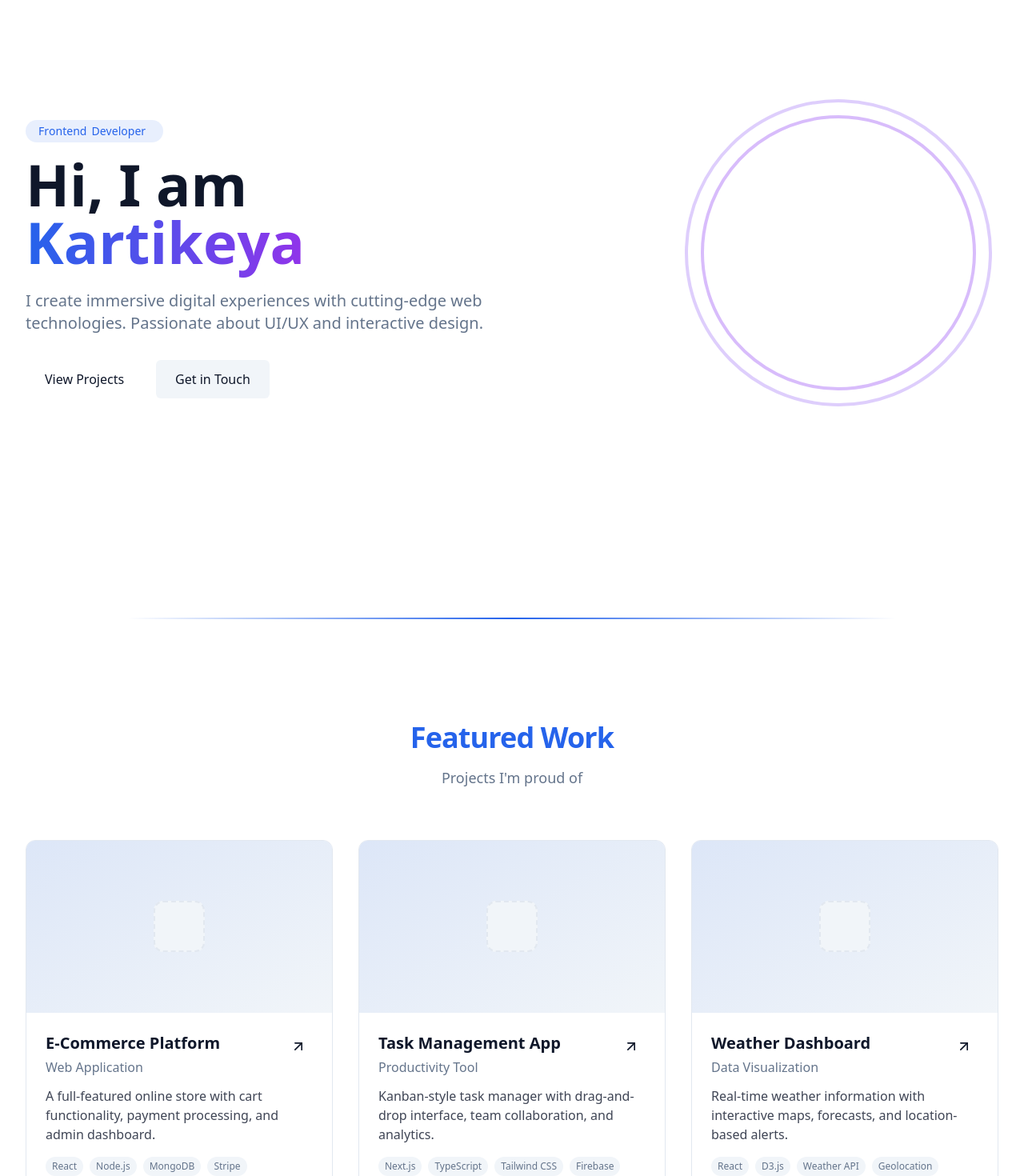
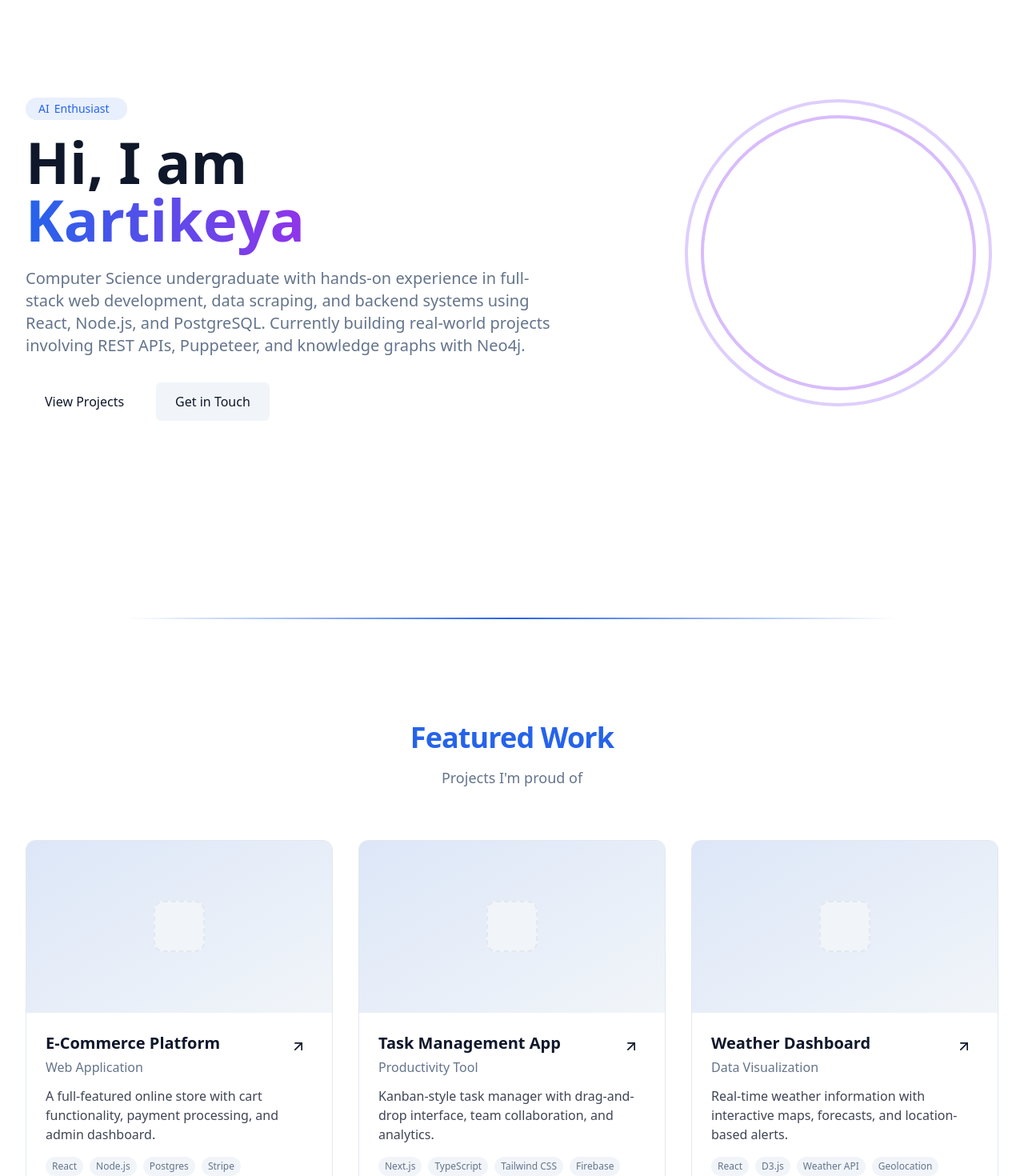
Before and after one commit to JoshiKartikeya/PortfolioWebsite, a Next.js app in the folder my-portfolio/: page / in a window 1280 px wide. Shown: the part 140-1610 px from the top of the page at 80% size. Built offline with nearby package versions, Linux system fonts and the light colour scheme.

Commit message:
Changes to the details of the projects

```diff
--- a/my-portfolio/src/components/sections/Hero.tsx
+++ b/my-portfolio/src/components/sections/Hero.tsx
@@ -76,7 +76,7 @@ export default function Hero() {
       >
         <motion.div variants={itemVariants}>
           <div className="inline-block px-4 py-1 mb-4 text-sm font-medium rounded-full bg-primary/10 text-primary">
-            <AnimatedText text="Frontend Developer" />
+            <AnimatedText text="AI Enthusiast" />
           </div>
         </motion.div>
 
@@ -94,8 +94,10 @@ export default function Hero() {
           className="text-lg md:text-xl text-muted-foreground max-w-2xl mb-8"
           variants={itemVariants}
         >
-          I create immersive digital experiences with cutting-edge web
-          technologies. Passionate about UI/UX and interactive design.
+          Computer Science undergraduate with hands-on experience in full-stack
+          web development, data scraping, and backend systems using React,
+          Node.js, and PostgreSQL. Currently building real-world projects
+          involving REST APIs, Puppeteer, and knowledge graphs with Neo4j.
         </motion.p>
 
         <motion.div className="flex flex-wrap gap-4" variants={itemVariants}>
--- a/my-portfolio/src/data/project.ts
+++ b/my-portfolio/src/data/project.ts
@@ -6,7 +6,7 @@ export const projects: Project[] = [
     title: "E-Commerce Platform",
     category: "Web Application",
     description: "A full-featured online store with cart functionality, payment processing, and admin dashboard.",
-    technologies: ["React", "Node.js", "MongoDB", "Stripe"],
+    technologies: ["React", "Node.js", "Postgres", "Stripe"],
     link: "#"
   },
   {
--- a/my-portfolio/src/data/skills.ts
+++ b/my-portfolio/src/data/skills.ts
@@ -2,8 +2,8 @@ import {
   Code,
   Database,
   Cpu,
-  // Brush,
-  Smartphone,
+  Brush,
+  // Smartphone,
   Cloud,
   GitBranch,
   Layout,
@@ -57,7 +57,7 @@ export const skills: Skill[] = [
   },
   {
     id: 7,
-    name: "MongoDB",
+    name: "PostgreSQL",
     category: "Database",
     level: 70,
     icon: Database
@@ -78,9 +78,9 @@ export const skills: Skill[] = [
   },
   {
     id: 10,
-    name: "React Native",
-    category: "Mobile",
+    name: "Pytorch",
+    category: "AI/ML",
     level: 75,
-    icon: Smartphone
+    icon: Brush
   }
 ];
```
